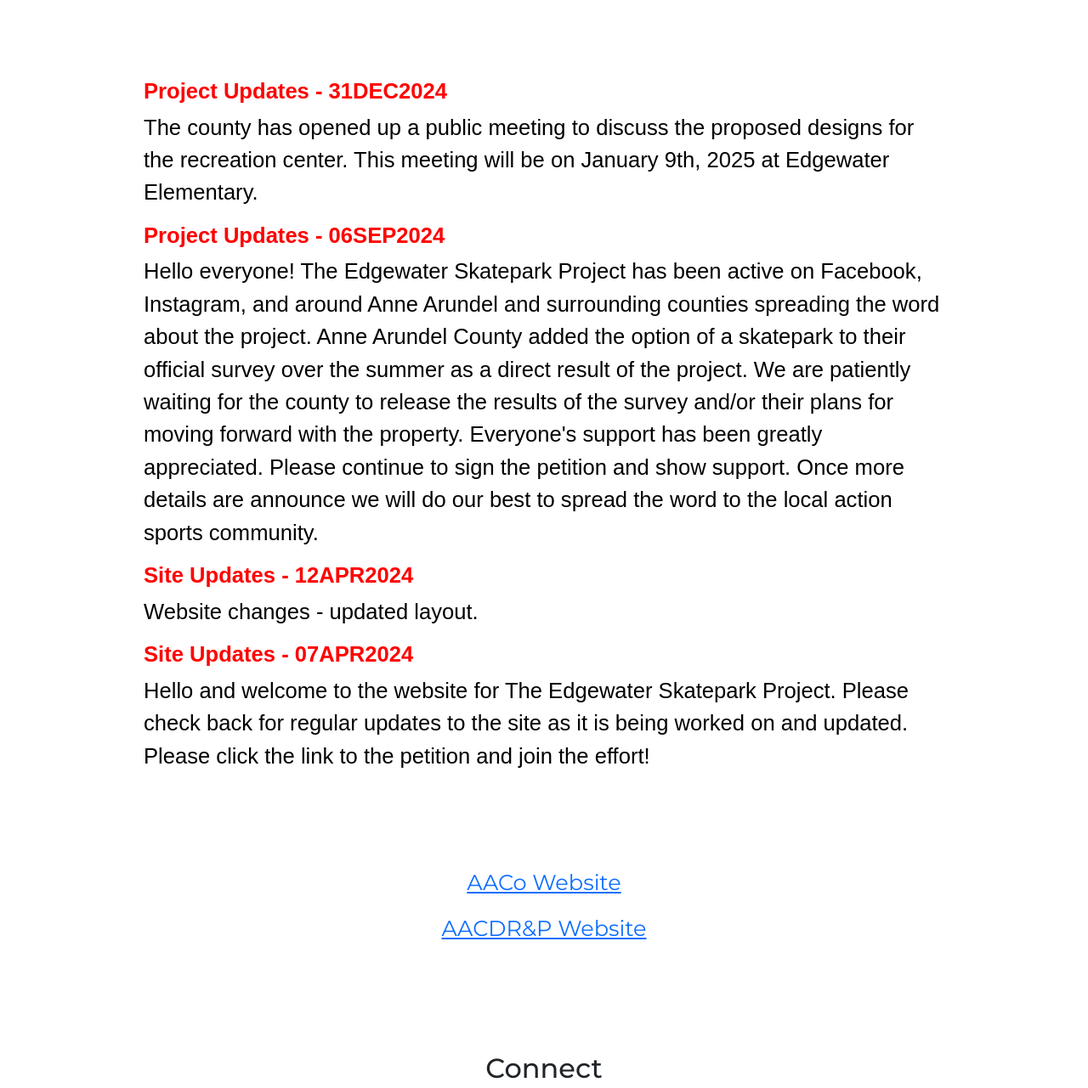
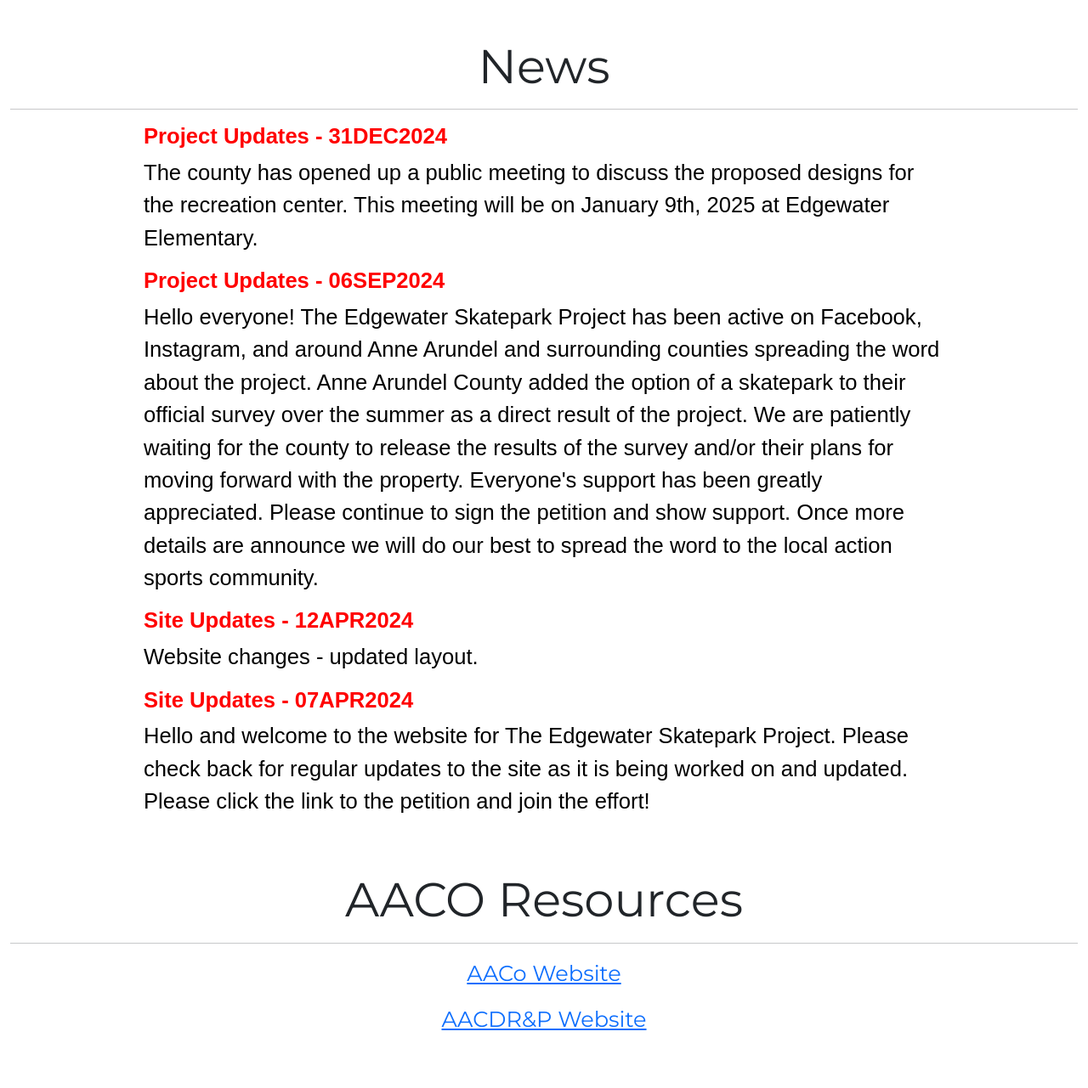
Before and after one commit to Broomband/edgewaterskatepark, a plain HTML site: page testindex.html in a window 1280 px wide. Shown: the part 1259-2540 px from the top of the page at 85% size. Drawn offline with nearby package versions, Linux system fonts and the light colour scheme.

Commit message:
Update testindex.html

```diff
--- a/testindex.html
+++ b/testindex.html
@@ -96,7 +96,10 @@
 
     <div class="container-fluid padding" id="news">
         <center>
-            <B><h1 style="font-size:2vw;"><FONT FACE="Arial" color="white">NEWS</h1></FONT></B>
+            <h1 class="display-4">
+                    News
+                </h1>
+                <hr>
             <p>
             <p>
                 <TABLE WIDTH="75%" BORDER="0" CELLSPACING="0" CELLPADDING="0">
@@ -124,7 +127,10 @@
 
     <div class="container-fluid padding" id="aacoresources">
         <center>
-        <B><h1 style="font-size:2vw;"><FONT FACE="Arial" color="white">AACO Resources</h1></FONT></B>
+        <h1 class="display-4">
+                    AACO Resources
+                </h1>
+                <hr>
             <p>
                 <TABLE WIDTH="75%" BORDER="0" CELLSPACING="0" CELLPADDING="0">
                     <TR>
```
